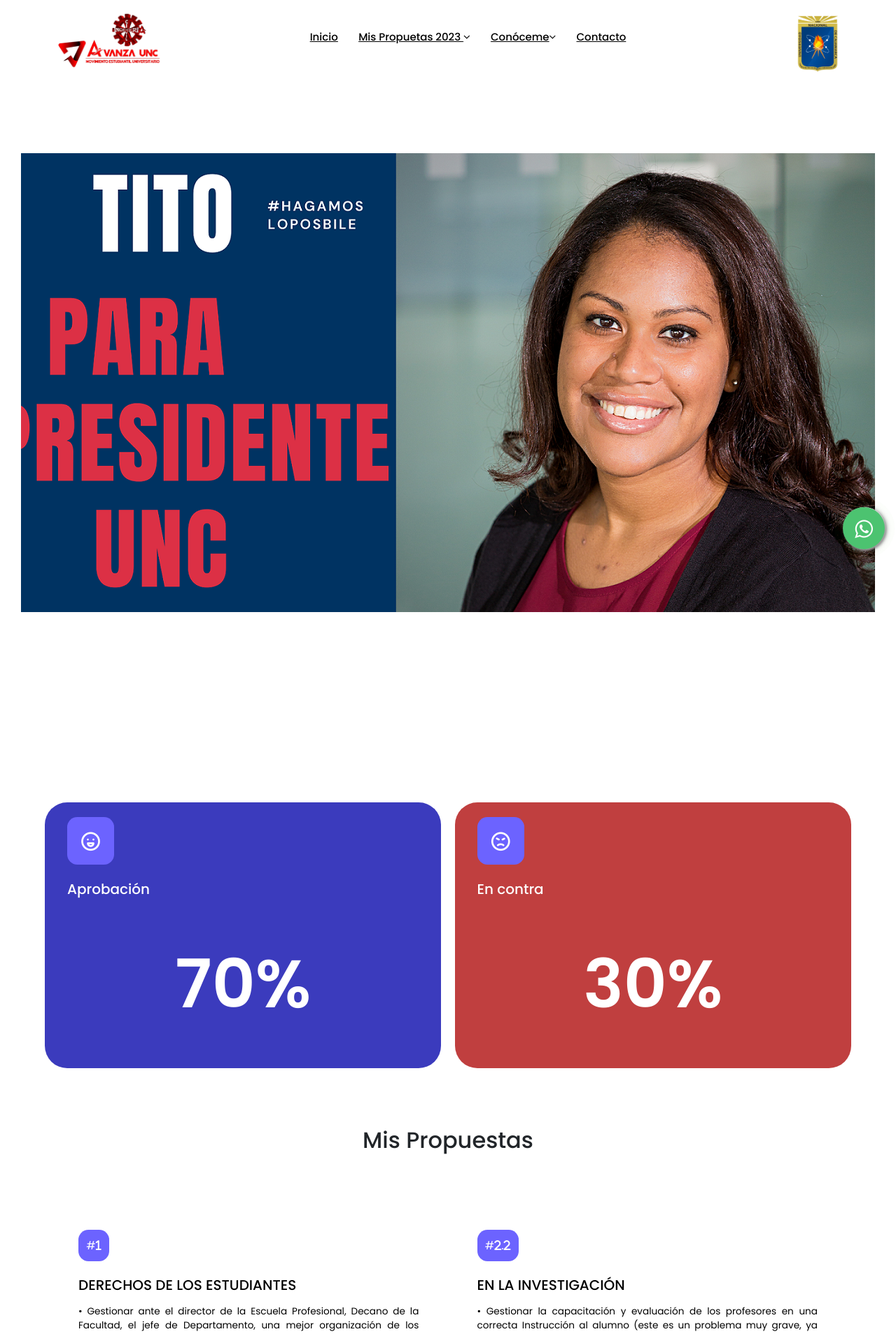
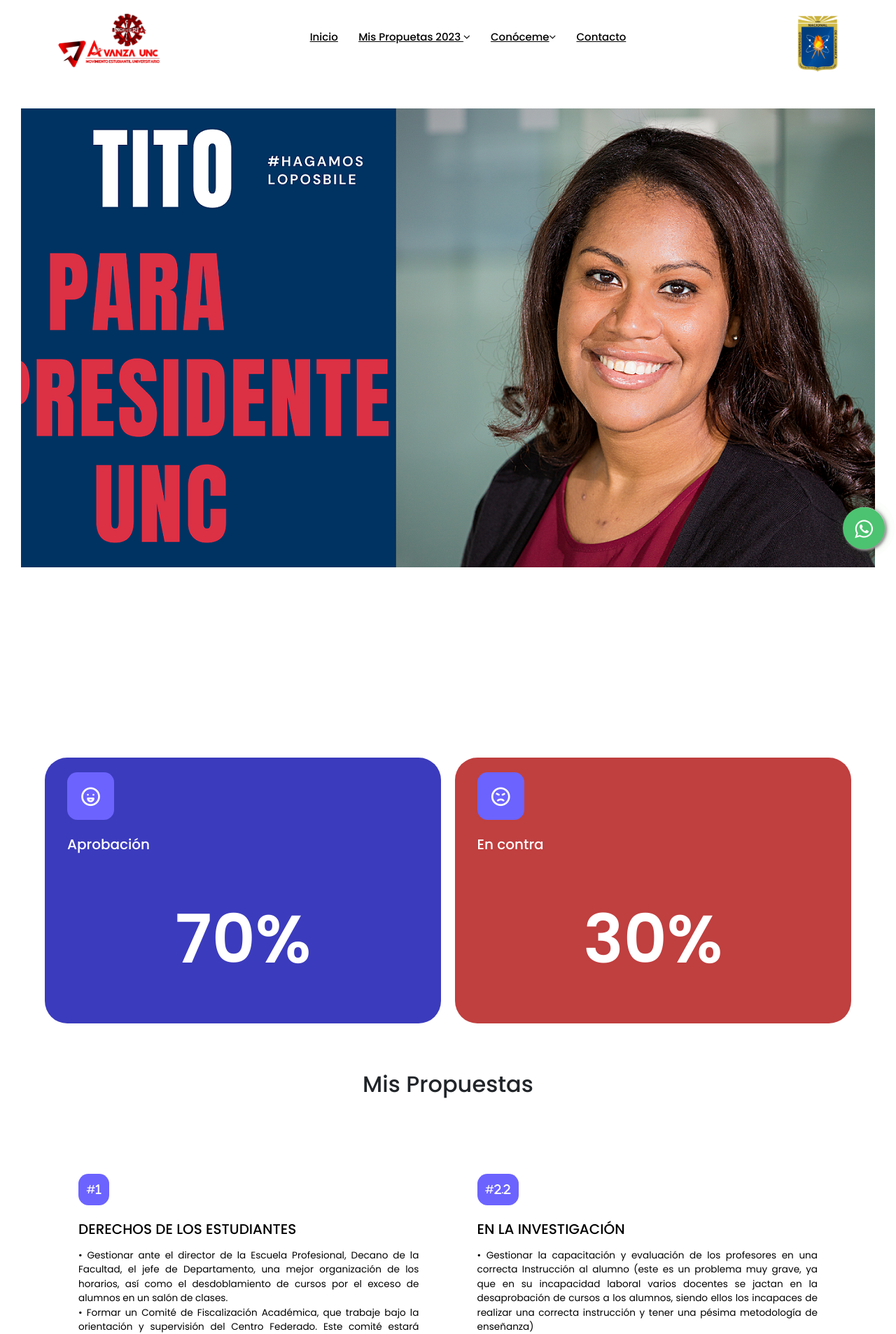
Before and after one commit to lomo-saltado/web, a PHP site: page /scholl/index.html in a window 1280 px wide. Shown: the top 1907 px of the page at 70% size. Run offline with PHP 8.4, Linux system fonts and the light colour scheme; some libraries are stand-ins or nearby versions.

Commit message:
Update estilo.css

```diff
--- a/scholl/css/estilo.css
+++ b/scholl/css/estilo.css
@@ -45,11 +45,6 @@
 
 section {
     padding: 6rem 0;
-}
-
-section {
-
-    margin-bottom: 4rem;
 }
 
 h1,
```
